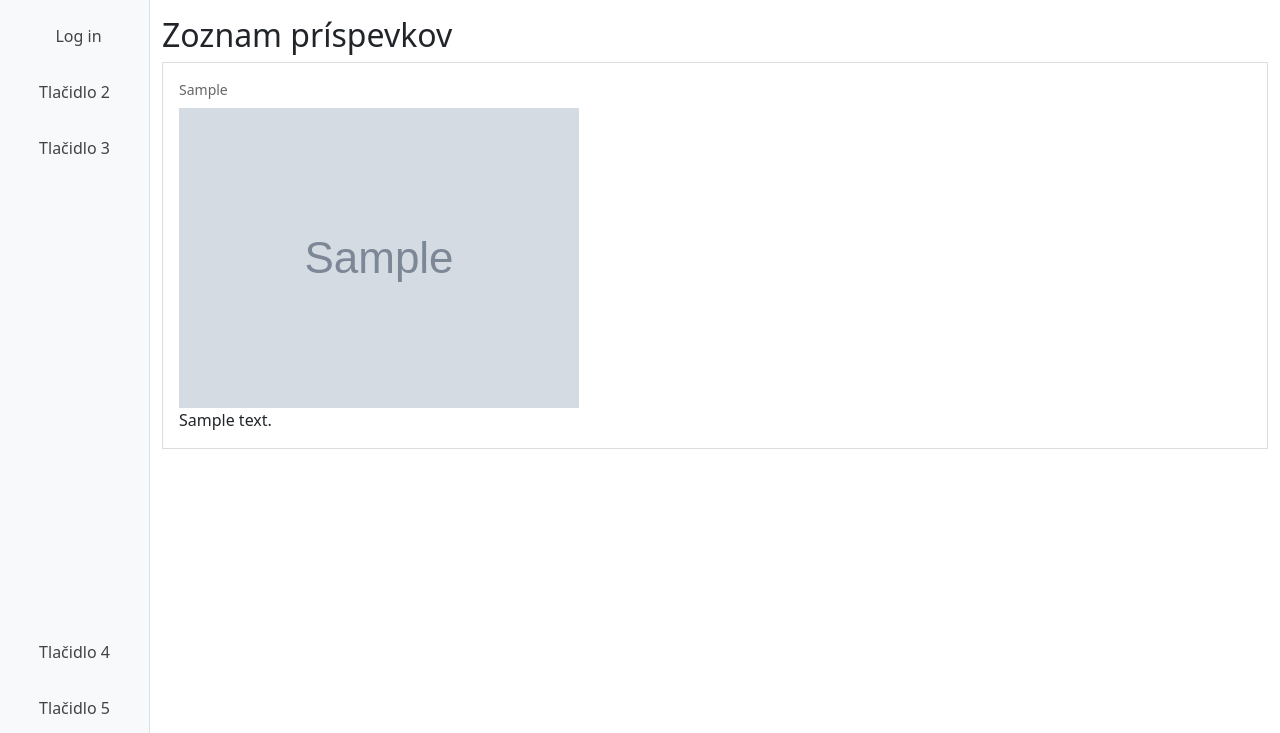
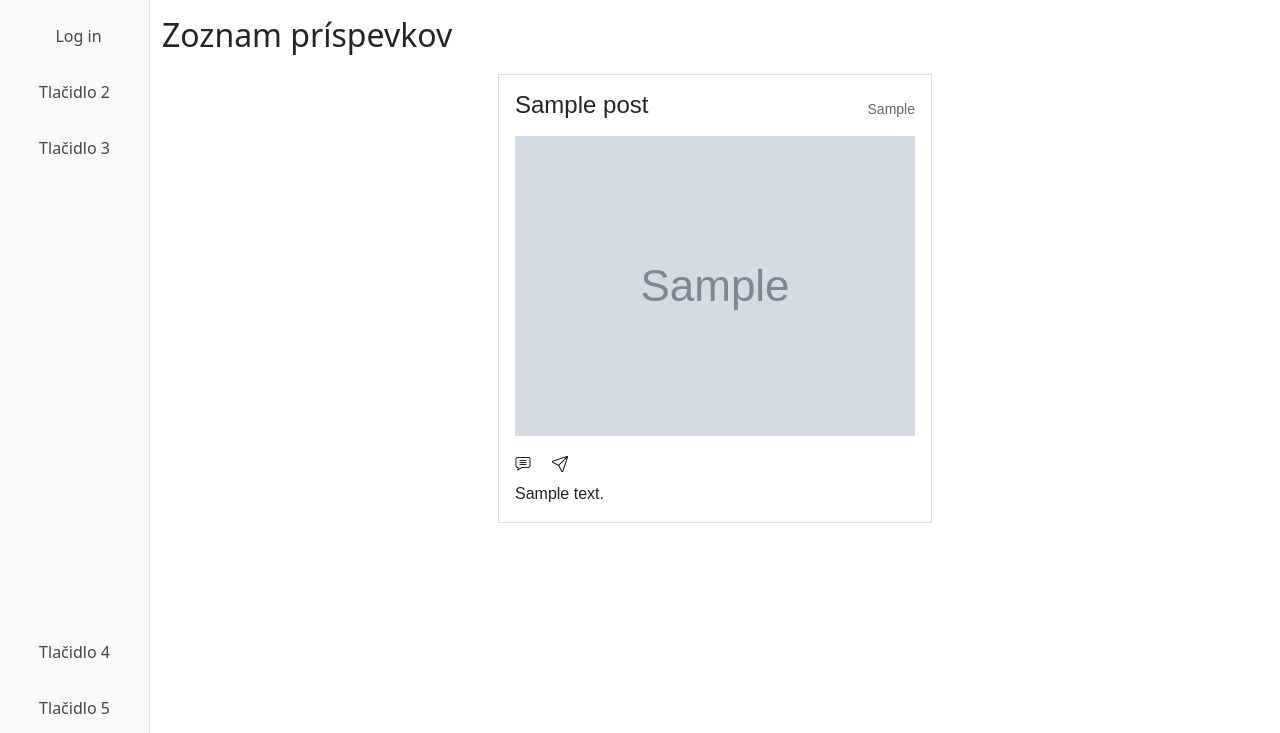
Before and after one commit to Rizoto1/Connecto, a PHP site: page /index?c=post in a window 1280 px wide. Shown: the part 67-800 px from the top of the page. Run offline with PHP 8.4, Linux system fonts and the light colour scheme; tables that the repository leaves empty hold one stand-in row (values such as "Sample post"); grey boxes marked "Sample" are stand-in pictures.

Commit message:
Added comments and share button

```diff
--- a/App/Views/Layouts/root.layout.view.php
+++ b/App/Views/Layouts/root.layout.view.php
@@ -14,6 +14,7 @@
             integrity="sha384-C6RzsynM9kWDrMNeT87bh95OGNyZPhcTNXj1NW7RuBCsyN/o0jlpcV8Qyq46cDfL"
             crossorigin="anonymous"></script>
     <link rel="stylesheet" href="<?= $link->asset('css/styl.css') ?>">
+    <link rel="stylesheet" href="<?= $link->asset('css/post.css') ?>">
     <script src="<?= $link->asset('js/script.js') ?>" type="module"></script>
 </head>
 
--- a/App/Views/Post/index.view.php
+++ b/App/Views/Post/index.view.php
@@ -4,12 +4,14 @@
 ?>
 <h2>Zoznam príspevkov</h2>
 
-<div class="posts-list">
+<div class="posts-list post-style">
     <?php if (!empty($posts)): ?>
         <?php foreach ($posts as $post): ?>
             <article class="post-item" style="border:1px solid #ddd; padding:1rem; margin-bottom:1rem;">
                 <header style="display:flex; justify-content:space-between; align-items:center;">
-
+                    <h4>
+                        <?= htmlspecialchars($post->getTitle() ?? '') ?>
+                    </h4>
                     <small style="color:#666;">
                         <?= htmlspecialchars($post->getCreatedAt() ?? '') ?>
                     </small>
@@ -18,6 +20,15 @@
                 <?php if ($post->getImage()): ?>
                     <div class="post-image" style="margin-top:0.5rem;">
                         <img src="<?= htmlspecialchars($link->asset($post->getImage())) ?>" alt="post image" style="max-width:100%; height:auto;" />
+                    </div>
+                    <!-- Toolbar under the image -->
+                    <div class="post-toolbar" style="display:flex; gap:0.5rem; align-items:center; margin-top:0.5rem;">
+                        <a href="<?= htmlspecialchars($link->url('show', ['id' => $post->getId()])) ?>">
+                            <img src="<?= $link->asset('images/comment_icon.png') ?>" alt="comments" style="width:16px; height:16px;" />
+                        </a>
+                        <button type="button" class="btn btn-share" >
+                            <img src="<?= $link->asset('images/share_icon.png') ?>" alt="share" style="width:16px; height:16px;" />
+                        </button>
                     </div>
                 <?php endif; ?>
 
--- /dev/null
+++ b/public/css/post.css
@@ -0,0 +1,13 @@
+.post-style {
+    display: flex;
+    flex-direction: column;
+    align-items: center;
+    margin: 20px;
+    font-family: Arial, sans-serif;
+}
+
+.post-image {
+    width: 400px;
+    height: auto;
+    border-radius: 15px;
+}
```
Also changed, not shown: public/images/chat_icon.png (added), public/images/comment_icon.png (added), public/images/share_icon.png (added).
